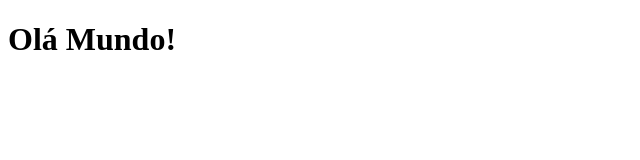
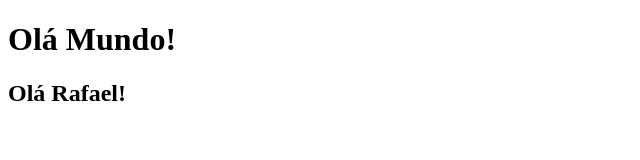
Before and after one commit to CelesBariri/gitbariri, a plain HTML site: page index.html in a window 1280 px wide. Shown: the whole page, without its empty margins (0-640 px from the left). Drawn offline with Linux system fonts and the light colour scheme.

Commit message:
Inclusão de Mensagem

```diff
--- a/index.html
+++ b/index.html
@@ -7,5 +7,6 @@
 </head>
 <body>
     <h1>Olá Mundo!</h1>
+    <h2>Olá Rafael!</h2>
 </body>
 </html>
```
